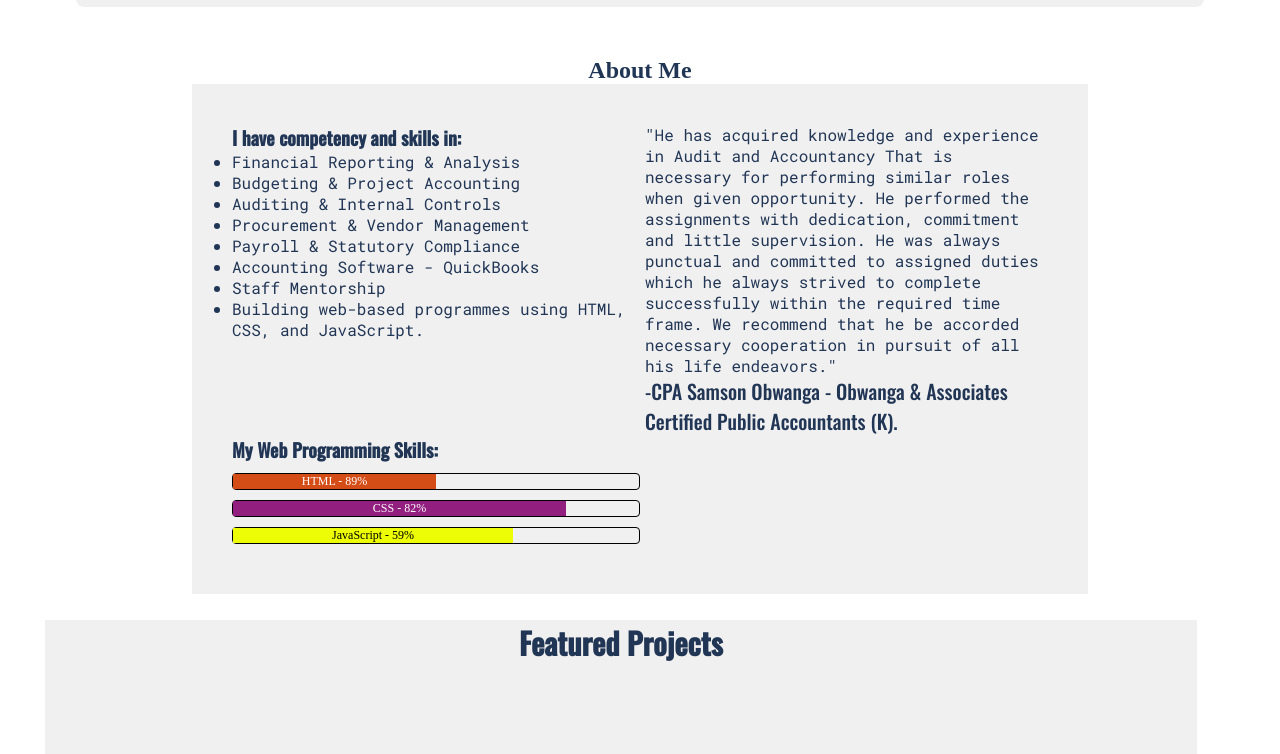
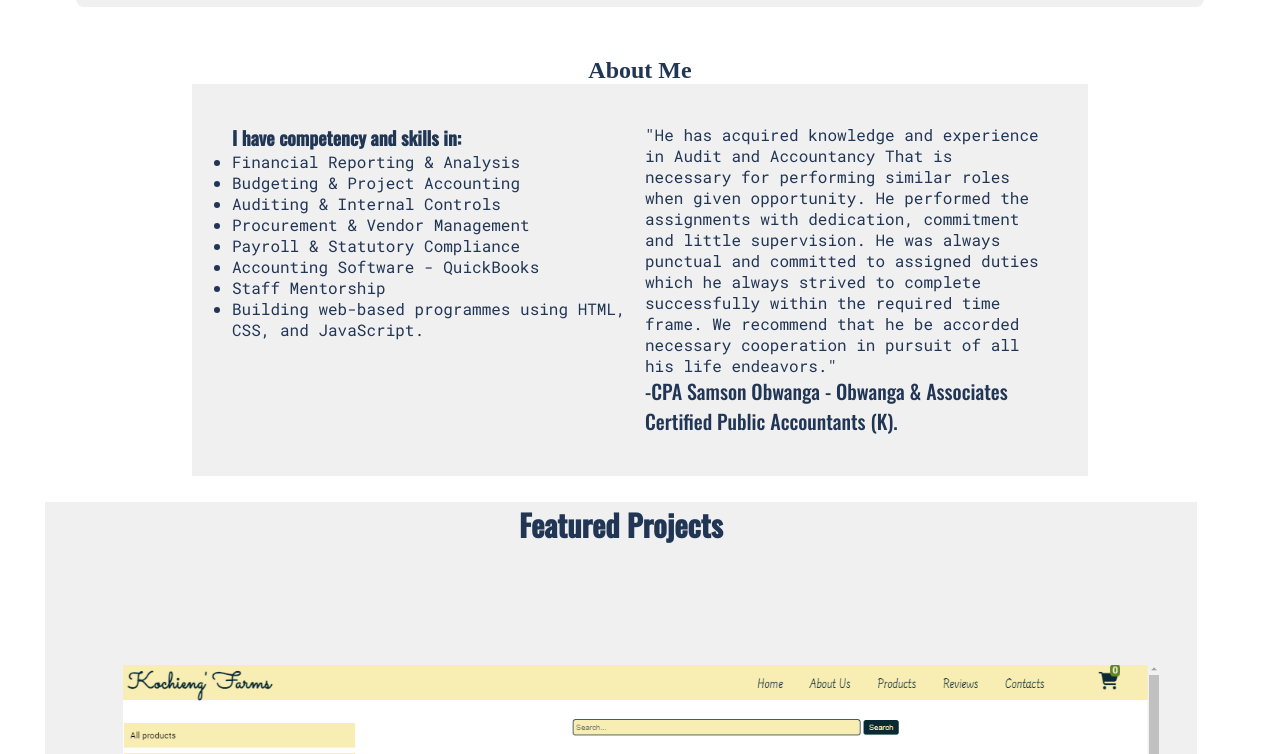
Before and after one commit to Wycliffe691/Portfolio-, a plain HTML site: page index.html in a window 1280 px wide. Shown: the part 463-1217 px from the top of the page. Drawn offline with nearby package versions, Linux system fonts and the light colour scheme.

Commit message:
Update index.html

```diff
--- a/index.html
+++ b/index.html
@@ -110,51 +110,6 @@ am proficient in ensuring organizational compliance with financial policies and
             </p>
           </div>
         </div>
-        <div class="progress">
-          <h3>My Web Programming Skills:</h3>
-          <div class="outline">
-            <div class="progressHTML">
-              <div
-                class="progress-bar"
-                role="progressbar"
-                style="width: 89%"
-                aria-valuenow="89"
-                aria-valuemin="0"
-                aria-valuemax="100"
-              >
-                HTML - 89%
-              </div>
-            </div>
-          </div>
-          <div class="outline">
-            <div class="progressCSS">
-              <div
-                class="progress-bar"
-                role="progressbar"
-                style="width: 82%"
-                aria-valuenow="82"
-                aria-valuemin="0"
-                aria-valuemax="100"
-              >
-                CSS - 82%
-              </div>
-            </div>
-          </div>
-          <div class="outline">
-            <div class="progressJS">
-              <div
-                class="progress-bar"
-                role="progressbar"
-                style="width: 69%"
-                aria-valuenow="59"
-                aria-valuemin="0"
-                aria-valuemax="100"
-              >
-                JavaScript - 59%
-              </div>
-            </div>
-          </div>
-        </div>
       </div>
     </section>
     <section class="slide" id="projects">
```
